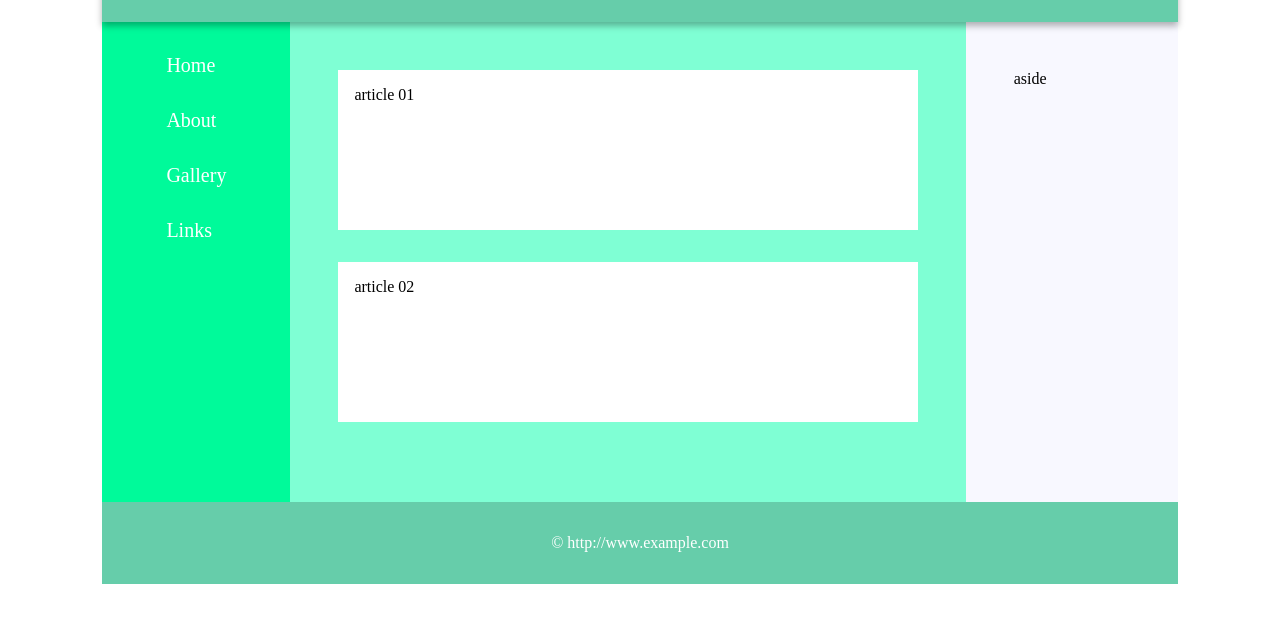
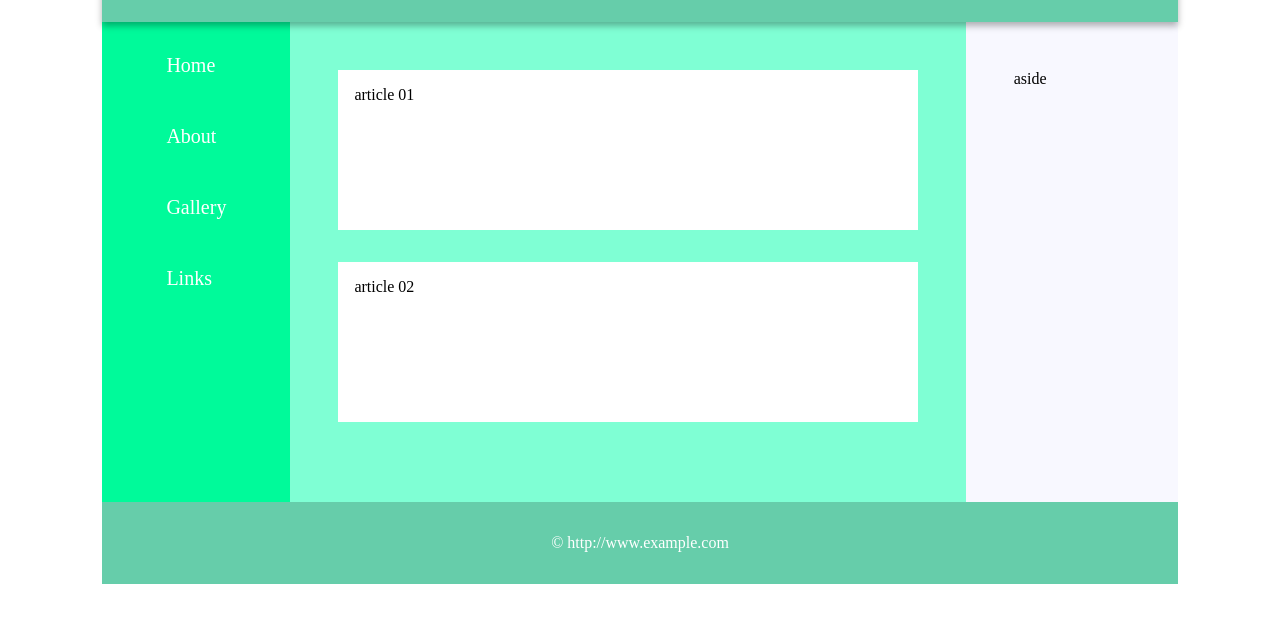
Before and after one commit to KoukiIwai/css_sample_07, a plain HTML site: page index.html in a window 1280 px wide. Shown: the part 106-728 px from the top of the page. Drawn offline with Linux system fonts and the light colour scheme.

Commit message:
Add files via upload

```diff
--- a/style.css
+++ b/style.css
@@ -36,7 +36,7 @@
     flex-direction: column;
   }
   nav ul li{
-    margin-bottom: 2rem;
+    margin-bottom: 3rem;
   }
   nav ul li a {
     color: white;
```
